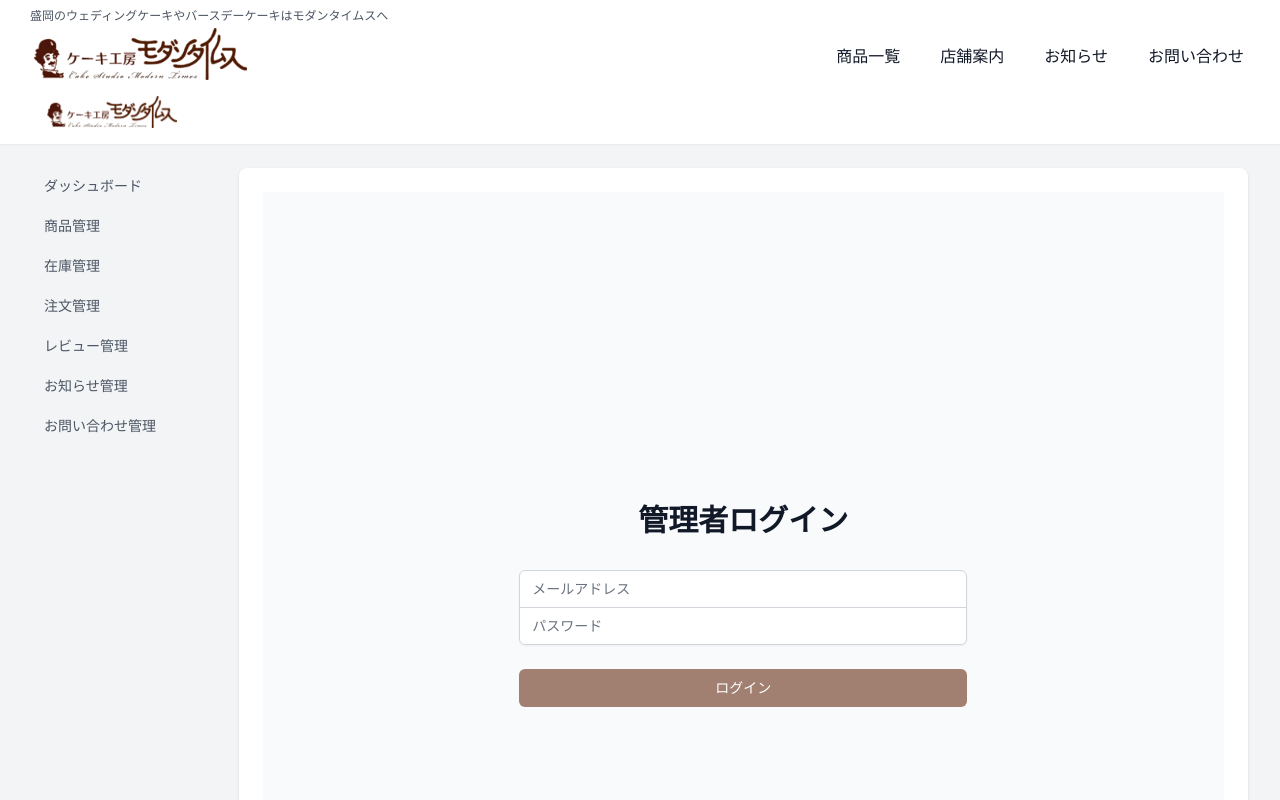
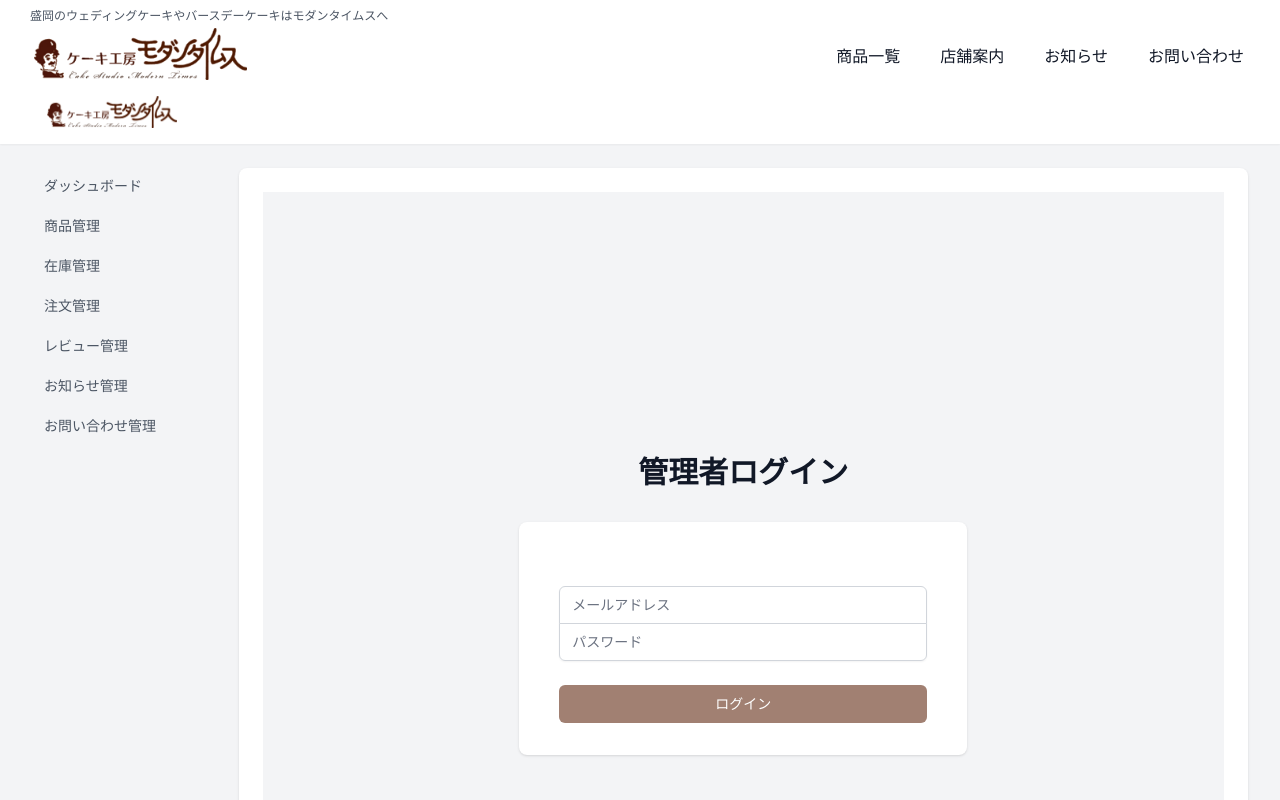
Before and after one commit to angle-create/modern_times-website, a Next.js app: page /admin/login in a window 1280 px wide. Shown: the top 800 px of the page. Built offline with nearby package versions, Linux system fonts and the light colour scheme.

Commit message:
fix: 管理画面のログインページからロゴを削除

```diff
--- a/src/app/admin/login/page.tsx
+++ b/src/app/admin/login/page.tsx
@@ -7,14 +7,17 @@
 
 export default function LoginPage() {
   return (
-    <div className="min-h-screen flex items-center justify-center bg-gray-50 py-12 px-4 sm:px-6 lg:px-8">
-      <div className="max-w-md w-full space-y-8">
-        <div>
-          <h2 className="mt-6 text-center text-3xl font-extrabold text-gray-900">
-            管理者ログイン
-          </h2>
+    <div className="min-h-screen bg-gray-100 flex flex-col justify-center py-12 sm:px-6 lg:px-8">
+      <div className="sm:mx-auto sm:w-full sm:max-w-md">
+        <h2 className="mt-6 text-center text-3xl font-extrabold text-gray-900">
+          管理者ログイン
+        </h2>
+      </div>
+
+      <div className="mt-8 sm:mx-auto sm:w-full sm:max-w-md">
+        <div className="bg-white py-8 px-4 shadow sm:rounded-lg sm:px-10">
+          <LoginForm />
         </div>
-        <LoginForm />
       </div>
     </div>
   )
```
